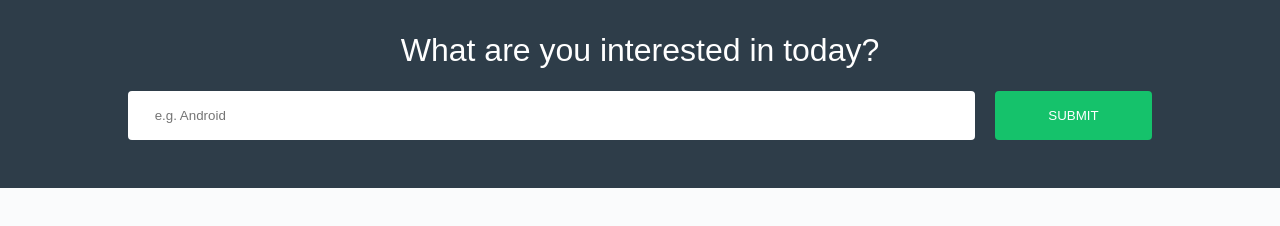
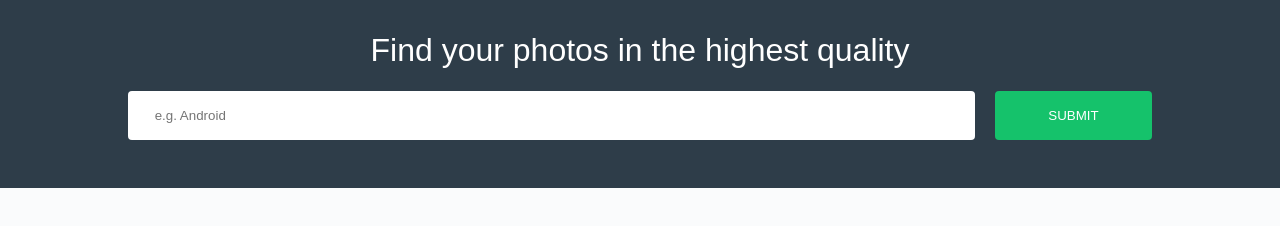
Before and after one commit to XMoSalahX/Find-Images-using-Fetch, a plain HTML site: page index.html in a window 1280 px wide. Drawn offline with Linux system fonts and the light colour scheme.

Commit message:
Modify Text In HTML File

```diff
--- a/index.html
+++ b/index.html
@@ -3,7 +3,7 @@
 
 <head>
     <meta charset="utf-8">
-    <title>Make Asynchronous Requests</title>
+    <title>Find your photos in the highest quality Using Fetch API</title>
     <link href="https://fonts.googleapis.com/css?family=Open+Sans" rel="stylesheet">
     <link href="css/styles.css" rel="stylesheet">
 </head>
@@ -11,11 +11,11 @@
 <body>
 
     <header class="masthead">
-        <h1>What are you interested in today?</h1>
+        <h1>Find your photos in the highest quality</h1>
 
         <div class="site-container">
             <form id="search-form" action="#">
-                <label for="search-keyword" class="visuallyhidden">What are you interested in today?</label>
+                <label for="search-keyword" class="visuallyhidden">Find your photos in the highest quality</label>
                 <input id="search-keyword" type="text" name="search-keyword" placeholder="e.g. Android" required>
                 <input id="submit-btn" type="submit" value="Submit">
             </form>
```
